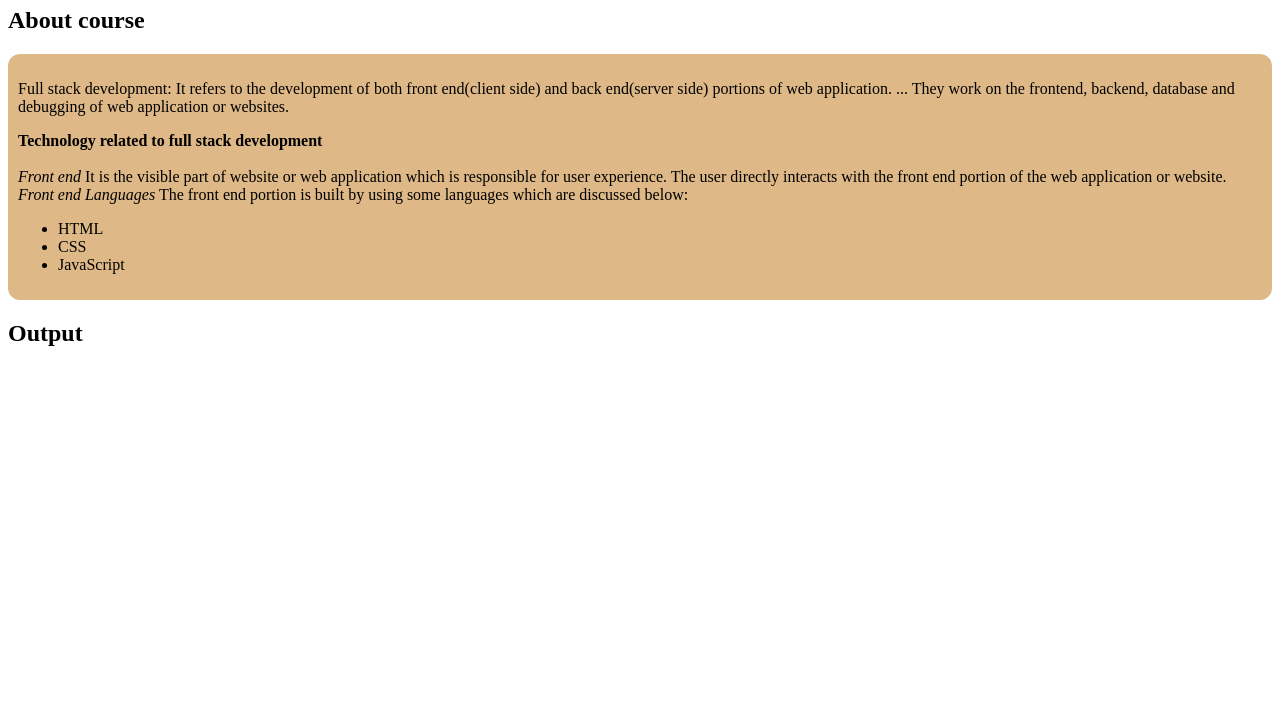
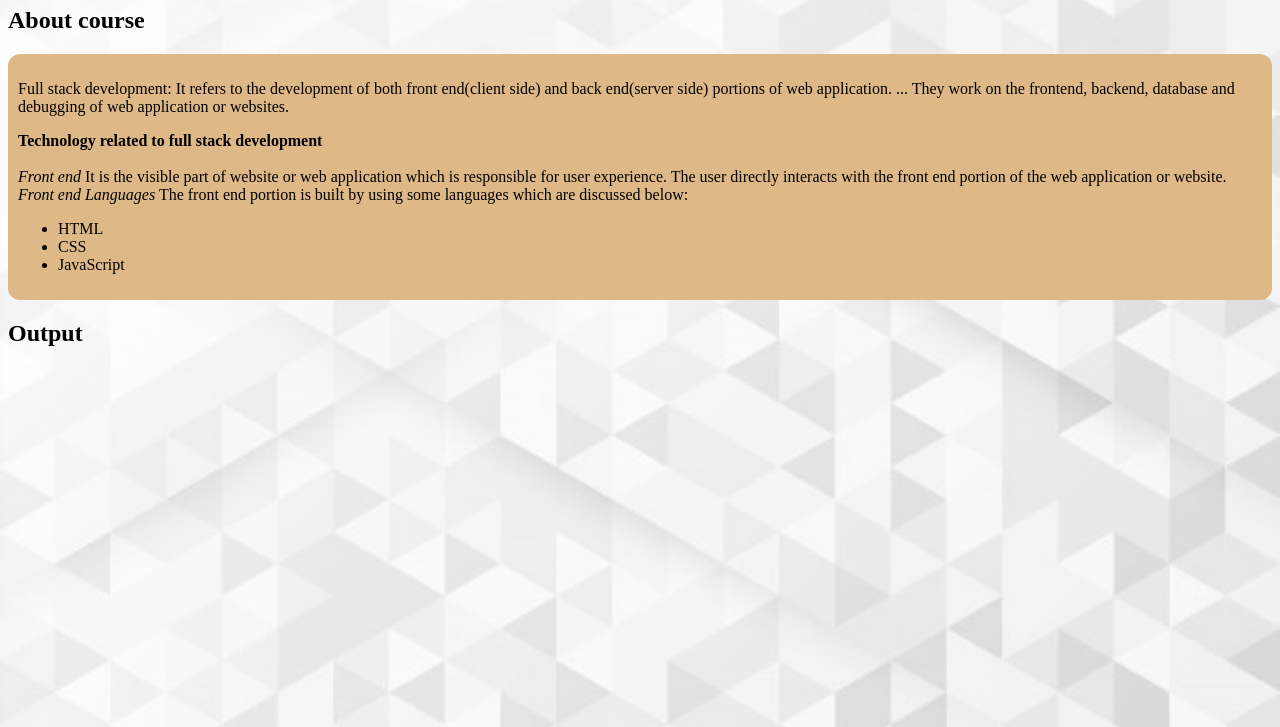
Before and after one commit to shruti-a11y/Fullstack_repo, a plain HTML site: page pages/practical-3.html in a window 1280 px wide. Shown: the part 73-800 px from the top of the page. Drawn offline with Linux system fonts and the light colour scheme.

Commit message:
update index and image

```diff
--- a/css/style.css
+++ b/css/style.css
@@ -3,3 +3,10 @@ h1{
     color: crimson;
     background-color: wheat;
 }
+
+body{
+    background-image: url("../assets/triangle-patterns.jpg");
+    background-attachment: fixed;
+    background-repeat: no-repeat;
+    background-size: cover;
+}
```
Also changed, not shown: index.html (+3 -2 lines), assets/triangle-patterns.jpg (added).
